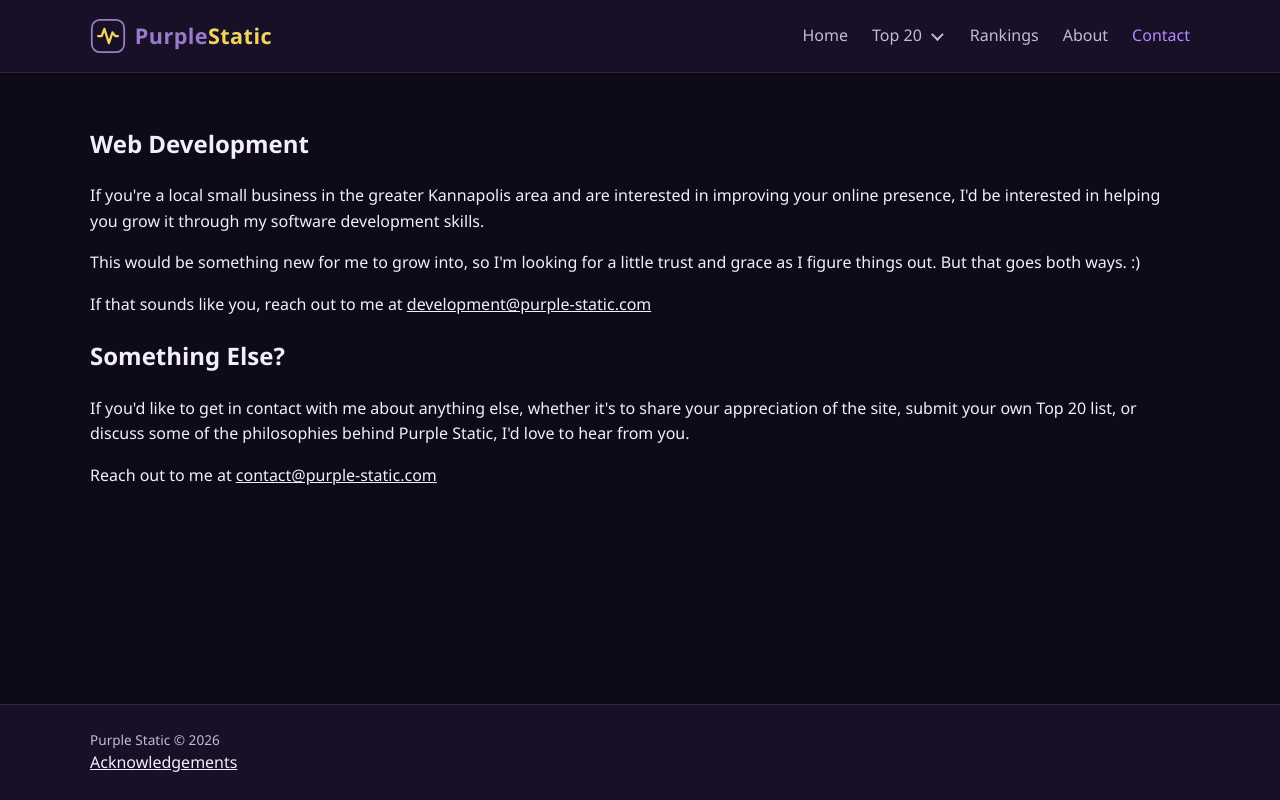
After one commit to pwillen/py-app-blog, a Django app: page /contact/ in a window 1280 px wide. The commit adds this page. Run offline with Django 5.2, Linux system fonts and the light colour scheme; parts of the project's set-up code (start-up, migrations or seed data) failed here and were passed over.

Commit message:
add contact app and ruff

```diff
--- a/PurpleStatic/settings.py
+++ b/PurpleStatic/settings.py
@@ -42,6 +42,7 @@ INSTALLED_APPS = [
     "toplists",
     "rankings",
     "about",
+    "contact",
 ]
 
 MIDDLEWARE = [
--- a/PurpleStatic/urls.py
+++ b/PurpleStatic/urls.py
@@ -23,5 +23,6 @@ urlpatterns = [
     path("toplists/", include("toplists.urls")),
     path("rankings/", include("rankings.urls")),
     path("about/", include("about.urls")),
+    path("contact/", include("contact.urls")),
     path("admin/", admin.site.urls),
 ]
--- /dev/null
+++ b/contact/admin.py
@@ -0,0 +1 @@
+# Register your models here.
--- /dev/null
+++ b/contact/apps.py
@@ -0,0 +1,5 @@
+from django.apps import AppConfig
+
+
+class ContactConfig(AppConfig):
+    name = "contact"
--- /dev/null
+++ b/contact/models.py
@@ -0,0 +1 @@
+# Create your models here.
--- /dev/null
+++ b/contact/templates/contact/index.html
@@ -0,0 +1,55 @@
+
+{% extends "base.html" %}
+{% load static %}
+
+{% block title %}Contact | Purple Static{% endblock %}
+
+{% block extra_css %}
+    <link rel="stylesheet" href="{% static 'contact/css/contact.css' %}">
+{% endblock %}
+
+{% block content %}
+    <section class="contact-page">
+        <div class="contact-development">
+            <h1>Web Development</h1>
+
+            <p>
+                If you're a local small business in the greater Kannapolis area
+                and are interested in improving your online presence, I'd be
+                interested in helping you grow it through my software
+                development skills.
+            </p>
+
+            <p>
+                This would be something new for me to grow into, so I'm looking
+                for a little trust and grace as I figure things out. But that
+                goes both ways. :)
+            </p>
+
+            <p class="contact-prompt">
+                If that sounds like you, reach out to me at
+                <a href="mailto:development@purple-static.com">
+                    development@purple-static.com
+                </a>
+            </p>
+        </div>
+
+        <div class="contact-general">
+            <h2>Something Else?</h2>
+
+            <p>
+                If you'd like to get in contact with me about anything else,
+                whether it's to share your appreciation of the site, submit
+                your own Top 20 list, or discuss some of the philosophies
+                behind Purple Static, I'd love to hear from you.
+            </p>
+
+            <p class="contact-prompt">
+                Reach out to me at
+                <a href="mailto:contact@purple-static.com">
+                    contact@purple-static.com
+                </a>
+            </p>
+        </div>
+    </section>
+{% endblock %}
--- /dev/null
+++ b/contact/tests.py
@@ -0,0 +1 @@
+# Create your tests here.
--- /dev/null
+++ b/contact/urls.py
@@ -0,0 +1,8 @@
+from django.urls import path
+
+from contact import views
+
+app_name = "contact"
+urlpatterns = [
+    path("", views.index, name="index"),
+]
--- /dev/null
+++ b/contact/views.py
@@ -0,0 +1,6 @@
+from django.shortcuts import render
+
+
+# Create your views here.
+def index(request):
+    return render(request, "contact/index.html")
--- a/home/views.py
+++ b/home/views.py
@@ -4,5 +4,6 @@ from django.shortcuts import render
 def index(request):
     return render(request, "home/index.html")
 
+
 def acknowledgements(request):
     return render(request, "home/acknowledgements.html")
--- a/templates/includes/navbar.html
+++ b/templates/includes/navbar.html
@@ -42,6 +42,6 @@
         </div>
         <a class="navbar-link {% if request.resolver_match.app_name == 'rankings' %}active{% endif %}" href="{% url 'rankings:index' %}">Rankings</a>
         <a class="navbar-link {% if request.resolver_match.app_name == 'about' %}active{% endif %}" href="{% url 'about:index' %}">About</a>
-        <span class="navbar-link-disabled">Web Development</span>
+        <a class="navbar-link {% if request.resolver_match.app_name == 'contact' %}active{% endif %}" href="{% url 'contact:index' %}">Contact</a>
     </nav>
 </div>
```
Also changed, not shown: toplists/views.py (+4 -7 lines), contact/__init__.py (added), contact/migrations/__init__.py (added), home/urls.py (line endings or trailing spaces).
